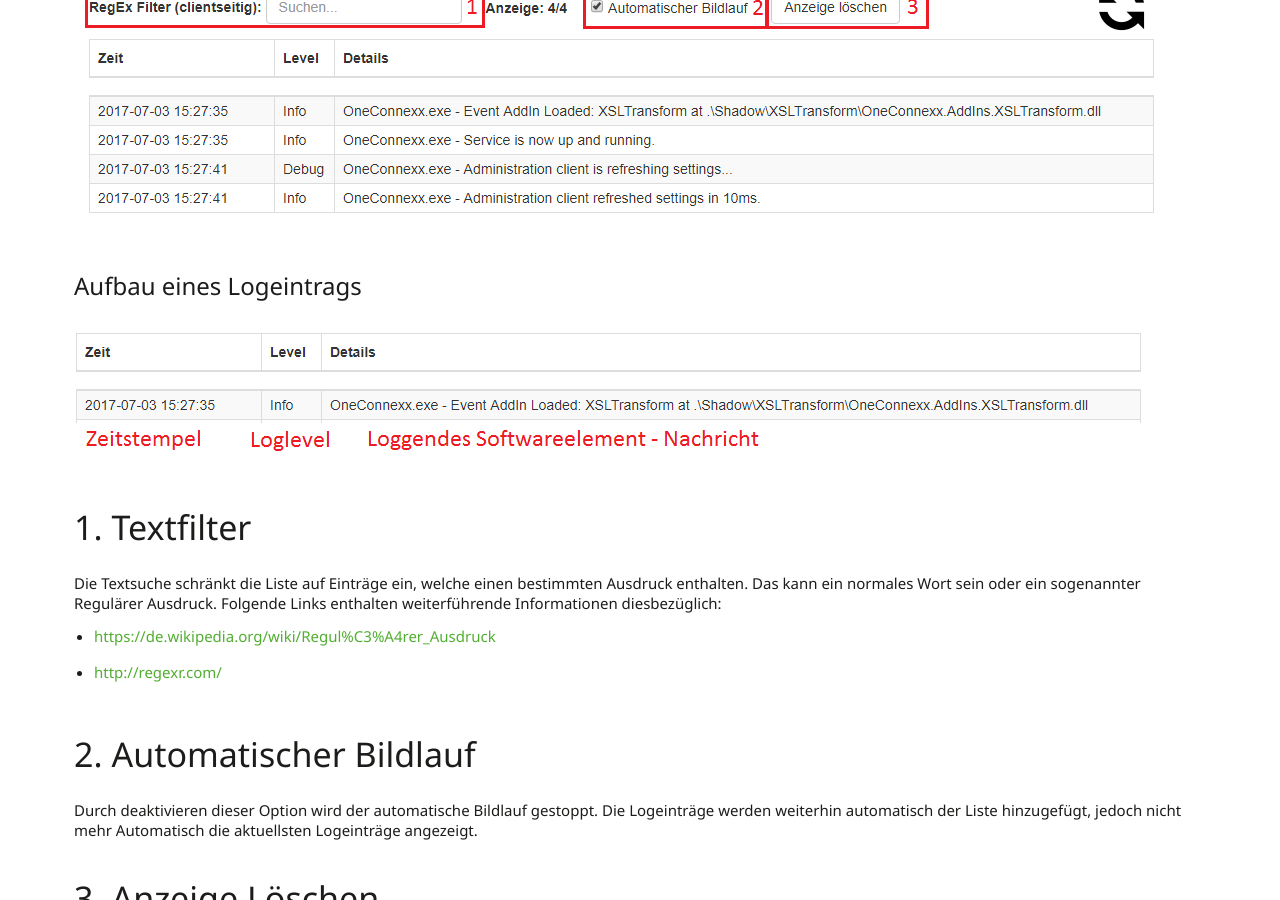
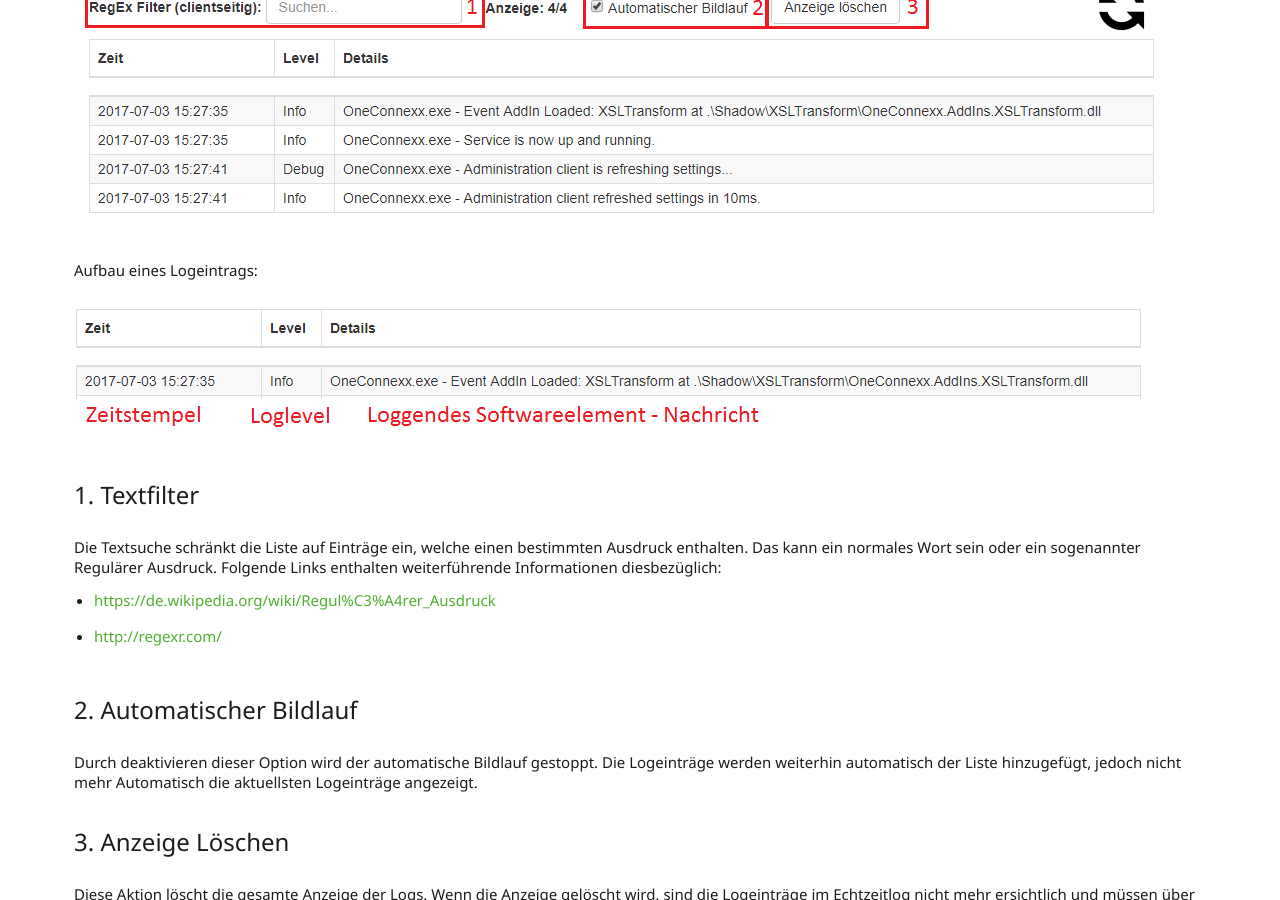
Before and after one commit to primesoft-group/oneconnexx-docs, a Jekyll site: the page built from _pages/webclient/de/log.md, in a window 1280 px wide and 900 px high, scrolled down 668 px. Built offline with Jekyll 4.4.1, drawn with Linux system fonts in a browser that asks for light colours; nearby versions of some CDN libraries; some web fonts are replaced.

Commit message:
Styles angepasst

```diff
--- a/_pages/webclient/de/log.md
+++ b/_pages/webclient/de/log.md
@@ -9,11 +9,11 @@ Die Ansicht «Echtzeitlog» bietet eine Übersicht über die Logeinträge welche
 
 ![X]({{ site.baseUrl }}/assets/content-images/webclient/de/realTimeLog.png "Realtime Log")
 
-#### Aufbau eines Logeintrags
+Aufbau eines Logeintrags:
 
  ![X]({{ site.baseUrl }}/assets/content-images/webclient/de/logEntry.png "Aufbau Logeintrag")
 
-### 1. Textfilter
+#### 1. Textfilter
 
 Die Textsuche schränkt die Liste auf Einträge ein, welche einen bestimmten Ausdruck enthalten. Das kann ein normales Wort sein oder ein sogenannter Regulärer Ausdruck.
 Folgende Links enthalten weiterführende Informationen diesbezüglich:
@@ -21,11 +21,11 @@ Folgende Links enthalten weiterführende Informationen diesbezüglich:
 * <https://de.wikipedia.org/wiki/Regul%C3%A4rer_Ausdruck>
 * <http://regexr.com/>
 
-### 2. Automatischer Bildlauf
+#### 2. Automatischer Bildlauf
 
 Durch deaktivieren dieser Option wird der automatische Bildlauf gestoppt. Die Logeinträge werden weiterhin automatisch der Liste hinzugefügt, jedoch nicht mehr Automatisch die aktuellsten Logeinträge angezeigt.
 
-### 3. Anzeige Löschen
+#### 3. Anzeige Löschen
 
 Diese Aktion löscht die gesamte Anzeige der Logs. Wenn die Anzeige gelöscht wird, sind die Logeinträge im Echtzeitlog nicht mehr ersichtlich und müssen über die Ansicht «Auswertung» eingesehen werden.
 Das Löschen wirkt sich nicht auf die Einträge in der Logdatei aus.
@@ -36,11 +36,11 @@ In der Ansicht «Auswertung» können die gesamten im Logverzeichnis liegenden L
 
 ![X]({{ site.baseUrl }}/assets/content-images/webclient/de/filterLogs.png "Log Auswertung")
 
-### 1. Datumsfilter
+#### 1. Datumsfilter
 
   Mit dem Datumsfilter wird die Zeitspanne der Logeinträge eingeschränkt.
 
-### 2. Textfilter
+#### 2. Textfilter
 
 Die Textsuche schränkt die Liste auf Einträge ein, welche einen bestimmten Ausdruck enthalten.
 Durch das Aktivieren der erweiterten Suche können Reguläre Ausdrücke verwendet werden. Folgende Links enthalten weiterführende Informationen diesbezüglich:
@@ -48,15 +48,15 @@ Durch das Aktivieren der erweiterten Suche können Reguläre Ausdrücke verwende
 * <https://de.wikipedia.org/wiki/Regul%C3%A4rer_Ausdruck>
 * <http://regexr.com/>
 
-### 3. Logstufe
+#### 3. Logstufe
 
 Mit dem Filter Logstufe wird die Liste auf ein oder mehrere Loglevel eingeschränkt.
 
-### 4. Add-In/Instanz
+#### 4. Add-In/Instanz
 
 Mit dem Filter Add-In wird die Liste auf ein oder mehrere spezifische Add-Ins eingeschränkt. Mit dem Pfeil oben rechts können alle Instanzen aus/eingeklappt werden. Gleich wie auf der Konfigurationsseite kann hier die Sortierung zwischen Gruppe (Ordnersymbol) und Typ (Puzzleteil) gewechselt werden.
 
-### 5. Steuerschaltflächen
+#### 5. Steuerschaltflächen
   * Filter Ausblenden <br />
     Blendet die obigen Filterboxen aus, sodass nur die Logeinträge angezeigt werden.
 
@@ -72,7 +72,7 @@ Mit dem Filter Add-In wird die Liste auf ein oder mehrere spezifische Add-Ins ei
   * Neuste zuoberst <br />
     Ordnet die Logeinträge nach Zeit, so dass der neuste Eintrag zuoberst ist.
 
-### 6. Kontextmenu / Filtern nach einer Instanz
+#### 6. Kontextmenu / Filtern nach einer Instanz
 
 Klickt man mit der rechten Maustaste auf einen Logeintrag, wird ein Kontextmenu angezeigt:
 
```
Also changed, not shown: _pages/webclient/de/konfiguration.md (+2 -2 lines).
